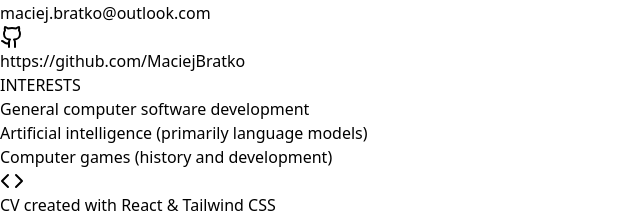
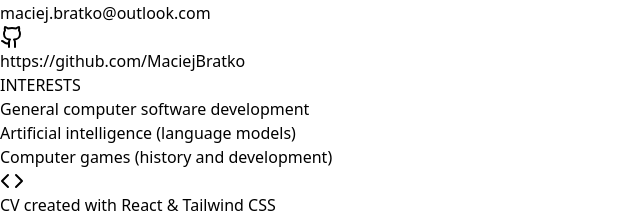
Before and after one commit to MaciejBratko/modern-cv, a React (Vite) app: page / in a window 1280 px wide. Shown: the part 1549-1762 px from the top of the page, without its empty margins (0-640 px from the left). Built offline with nearby package versions, Linux system fonts and the light colour scheme.

Commit message:
small fix

```diff
--- a/src/data/cvData.js
+++ b/src/data/cvData.js
@@ -19,7 +19,7 @@ const cvData = {
     },
     interests: [
       "General computer software development",
-      "Artificial intelligence (primarily language models)",
+      "Artificial intelligence (language models)",
       "Computer games (history and development)"
     ]
   },
```
